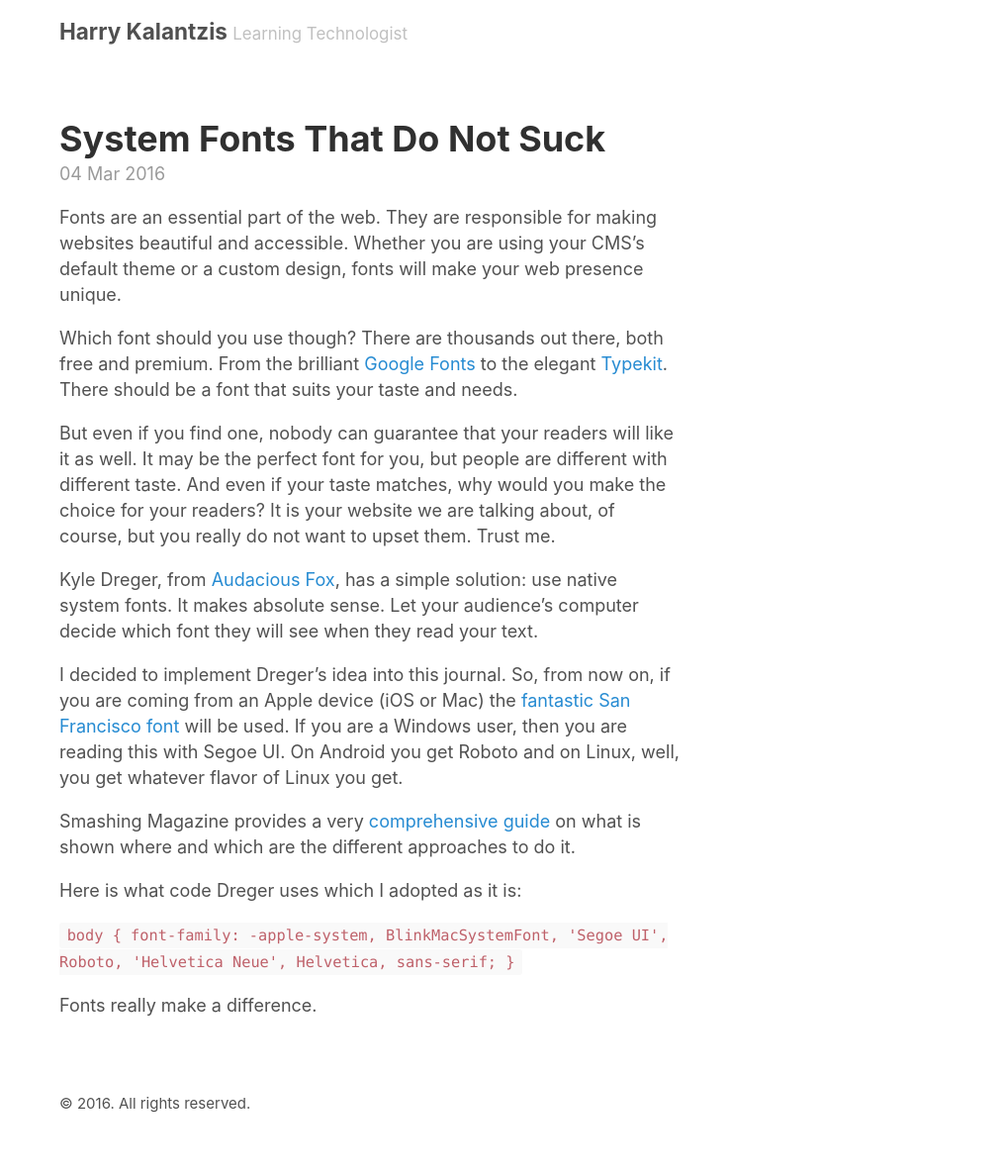
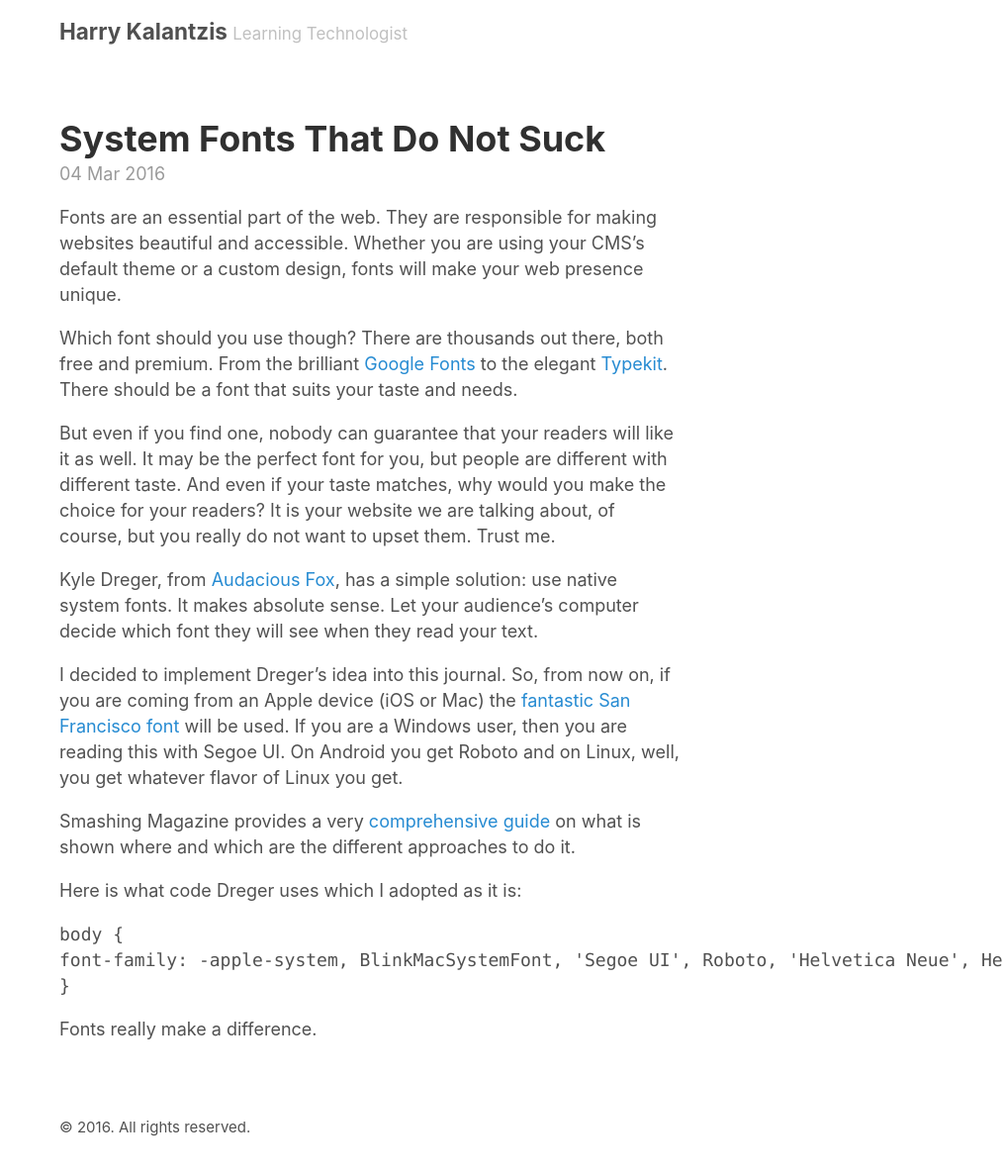
Before and after one commit to hkalant/poole, a Jekyll site: the page built from _posts/2016-03-04-system-fonts-that-do-not-suck.md, in a window 1280 px wide. Shown: the whole page at 99% size, without its empty margins (265-1280 px from the left). Built offline with Jekyll 4.4.1, drawn with Linux system fonts in a browser that asks for light colours; before the commit the page ends 1164 px from its top, so only the background shows below that.

Commit message:
Attempt to fix CSS code block.

````diff
--- a/_posts/2016-03-04-system-fonts-that-do-not-suck.md
+++ b/_posts/2016-03-04-system-fonts-that-do-not-suck.md
@@ -25,10 +25,10 @@ I decided to implement Dreger’s idea into this journal. So, from now on, if yo
 
 Here is what code Dreger uses which I adopted as it is:
 
-<code>
+```CSS
 body {
 font-family: -apple-system, BlinkMacSystemFont, 'Segoe UI', Roboto, 'Helvetica Neue', Helvetica, sans-serif;
 }
-</code>
+```
 
 Fonts really make a difference.
````
